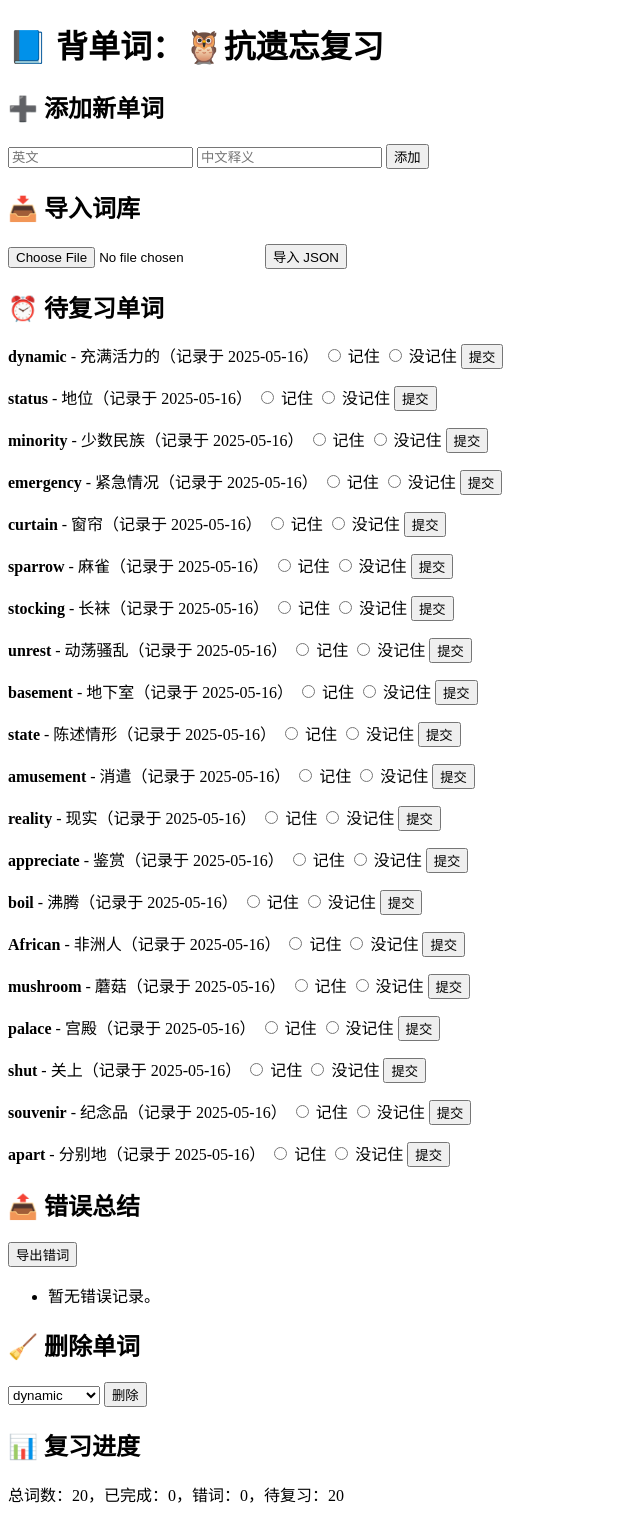
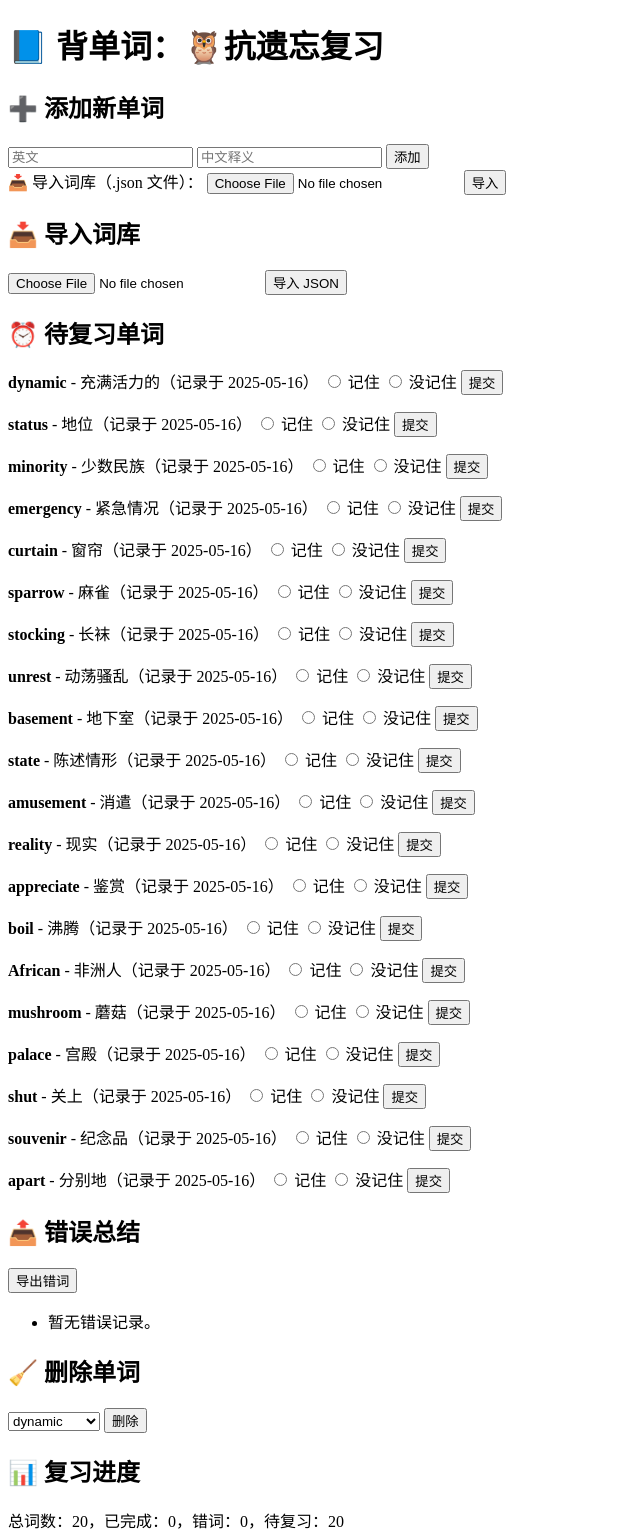
Before and after one commit to Melati021/flask-vocab-trainer, a Flask app: page / in a window 1280 px wide. Shown: the top 1533 px of the page, without its empty margins (0-640 px from the left). Before the commit the page ends 1503 px from the top, so only its background shows below. Run offline with Flask 3, Linux system fonts and the light colour scheme.

Commit message:
Update index.html
22

```diff
--- a/templates/index.html
+++ b/templates/index.html
@@ -17,6 +17,12 @@
     <input type="text" name="meaning" placeholder="中文释义" required>
     <button type="submit">添加</button>
   </form>
+<!-- 导入词库 JSON 文件 -->
+<form action="/import_vocab" method="post" enctype="multipart/form-data">
+  <label for="vocab_file">📥 导入词库（.json 文件）：</label>
+  <input type="file" name="vocab_file" accept=".json" required>
+  <button type="submit">导入</button>
+</form>
 
   <h2>📥 导入词库</h2>
   <form action="/import_vocab" method="POST" enctype="multipart/form-data">
```
